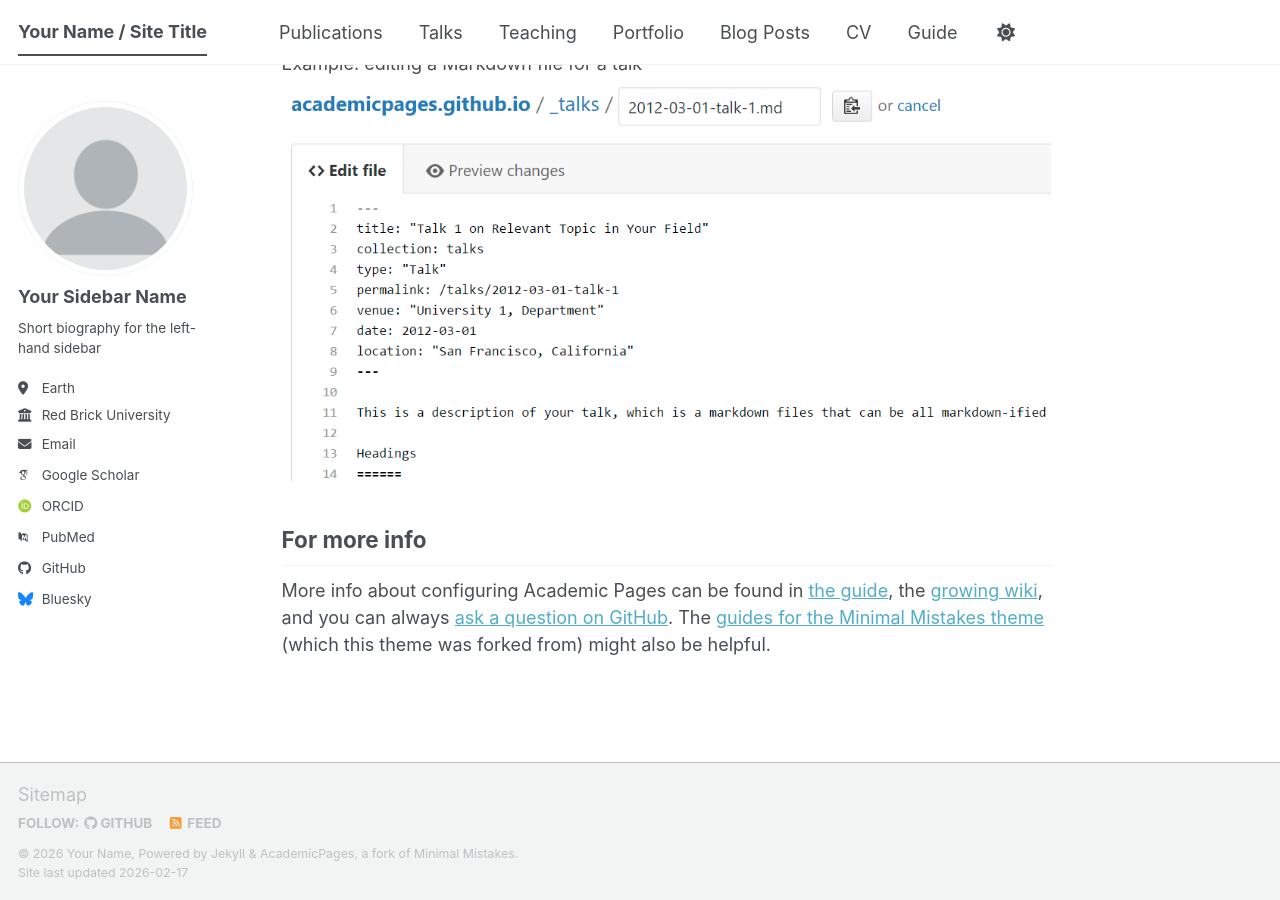
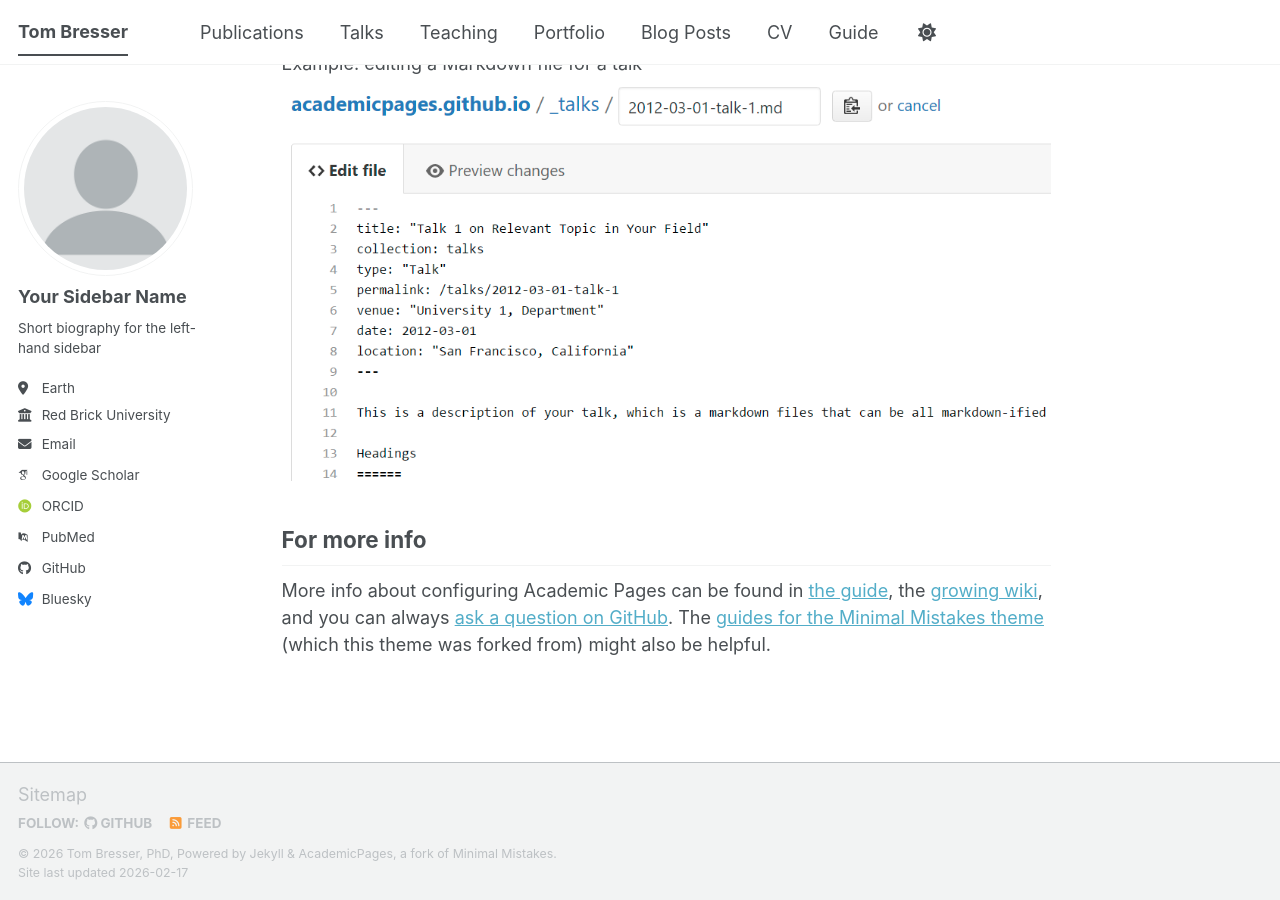
Before and after one commit to tombresser/tombresser.github.io, a Jekyll site: the page built from _pages/about.md, in a window 1280 px wide and 900 px high, scrolled down 2720 px. Built offline with Jekyll 4.4.1, drawn with Linux system fonts in a browser that asks for light colours; some web fonts are replaced; a script bundle is joined from its source files by our own code; library files that are not in the unit come from our copies.

Commit message:
Update site title and name in config

```diff
--- a/_config.yml
+++ b/_config.yml
@@ -9,9 +9,9 @@
 # Basic Site Settings
 locale                   : "en-US"
 site_theme               : "default" # The available themes options are "default", "air", "sunrise", "mint", "dirt" and "contrast"
-title                    : "Your Name / Site Title"
+title                    : "Tom Bresser"
 title_separator          : "-"
-name                     : &name "Your Name"
+name                     : &name "Tom Bresser, PhD"
 description              : &description "Your Name's academic portfolio"   # Update this with a general description of your site, this is the default if not overridden by a page
 url                      : https://academicpages.github.io # The base hostname & protocol for your site e.g. "https://[your GitHub username].github.io",
                                                            # or if you already have some other page hosted on Github then use "https://[your GitHub username].github.io/[Your Repo Name]"
```
